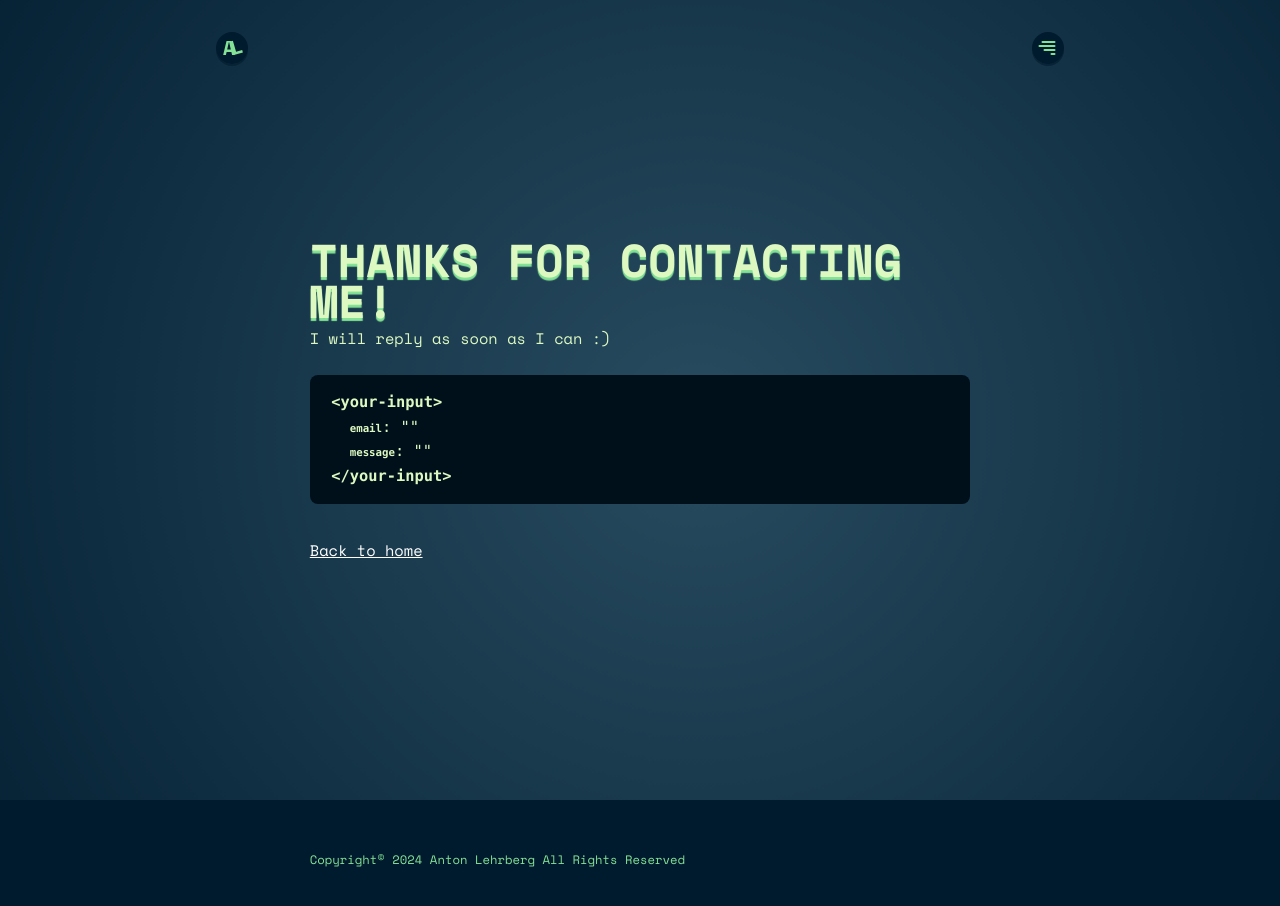
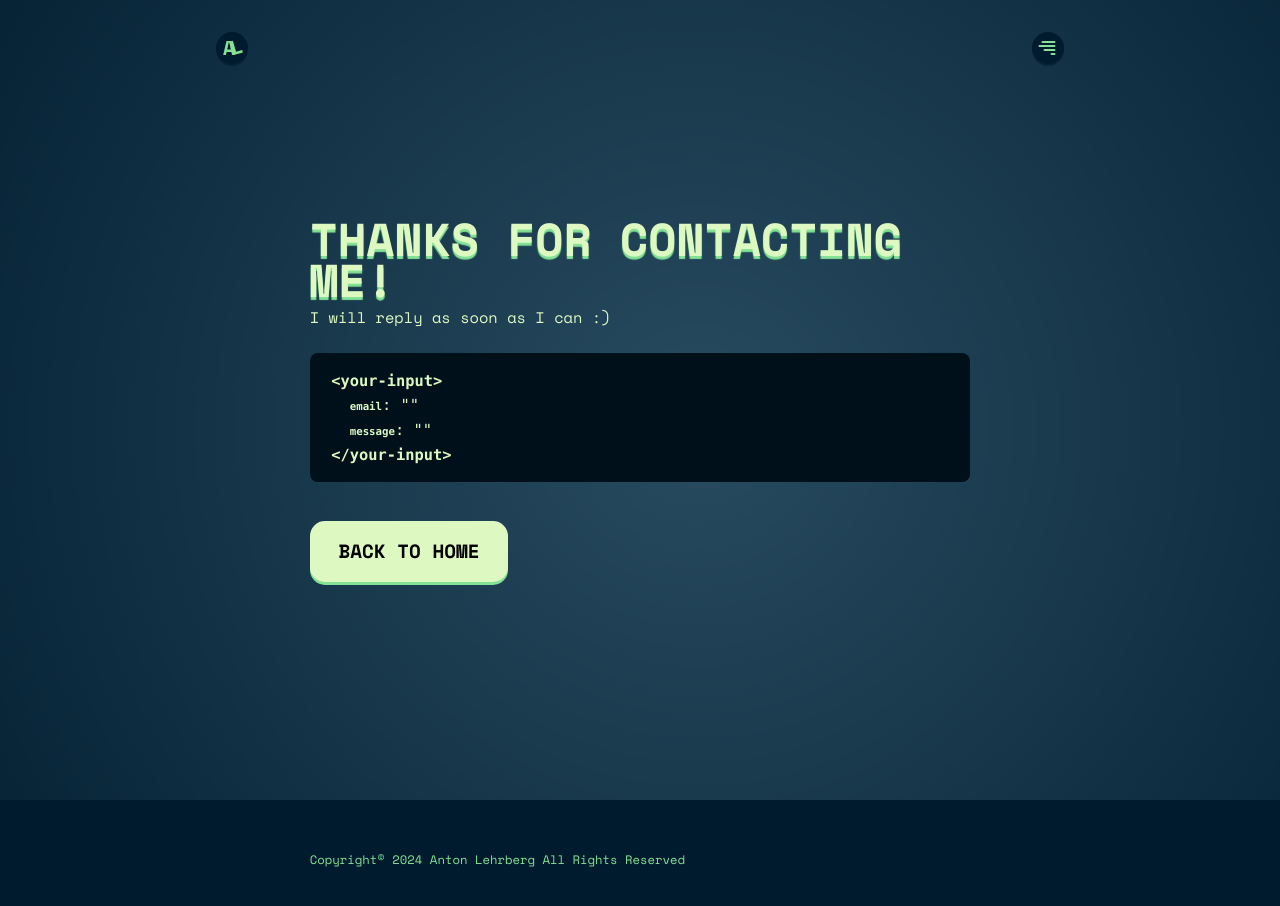
Before and after one commit to MXAnton/portfolio, a Vue app: page /thanks in a window 1280 px wide. Shown: the top 906 px of the page. Built offline with nearby package versions, Linux system fonts and the light colour scheme.

Commit message:
Change link to button thanksView.

```diff
--- a/src/views/ThanksView.vue
+++ b/src/views/ThanksView.vue
@@ -13,7 +13,7 @@
           >: "{{ message }}"</code
         >
 
-        <RouterLink to="/" class="link-1">Back to home</RouterLink>
+        <RouterLink to="/" class="button-1">Back to home</RouterLink>
       </div>
 
       <MouseTrailComp uniqueId="mouse-trail--thanks" />
@@ -40,8 +40,10 @@ export default {
 </script>
 
 <style scoped>
-.link-1 {
+.button-1 {
   margin-top: 1rem;
+  width: fit-content;
+  padding: 0.8em 1.5em;
 }
 
 .header p {
```
